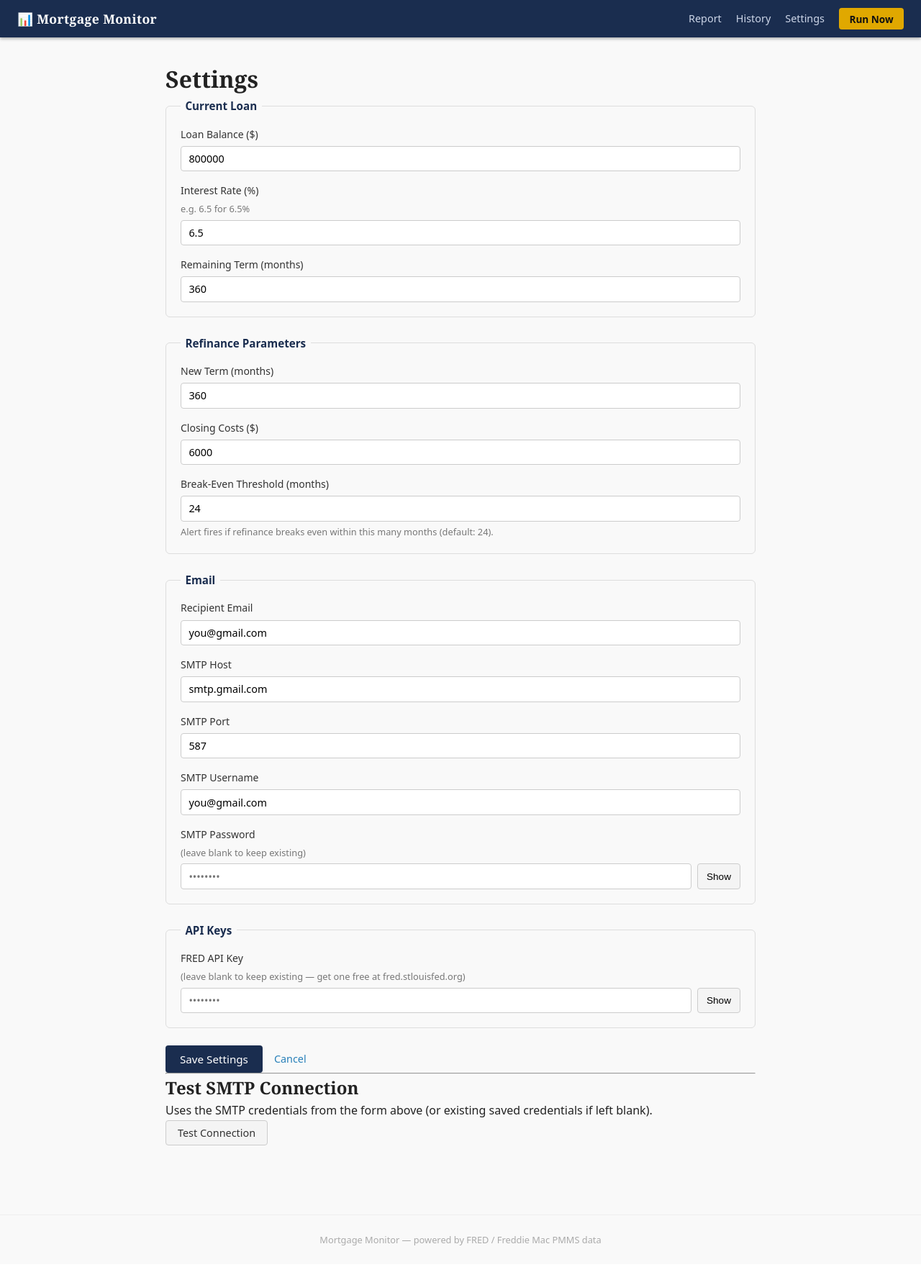
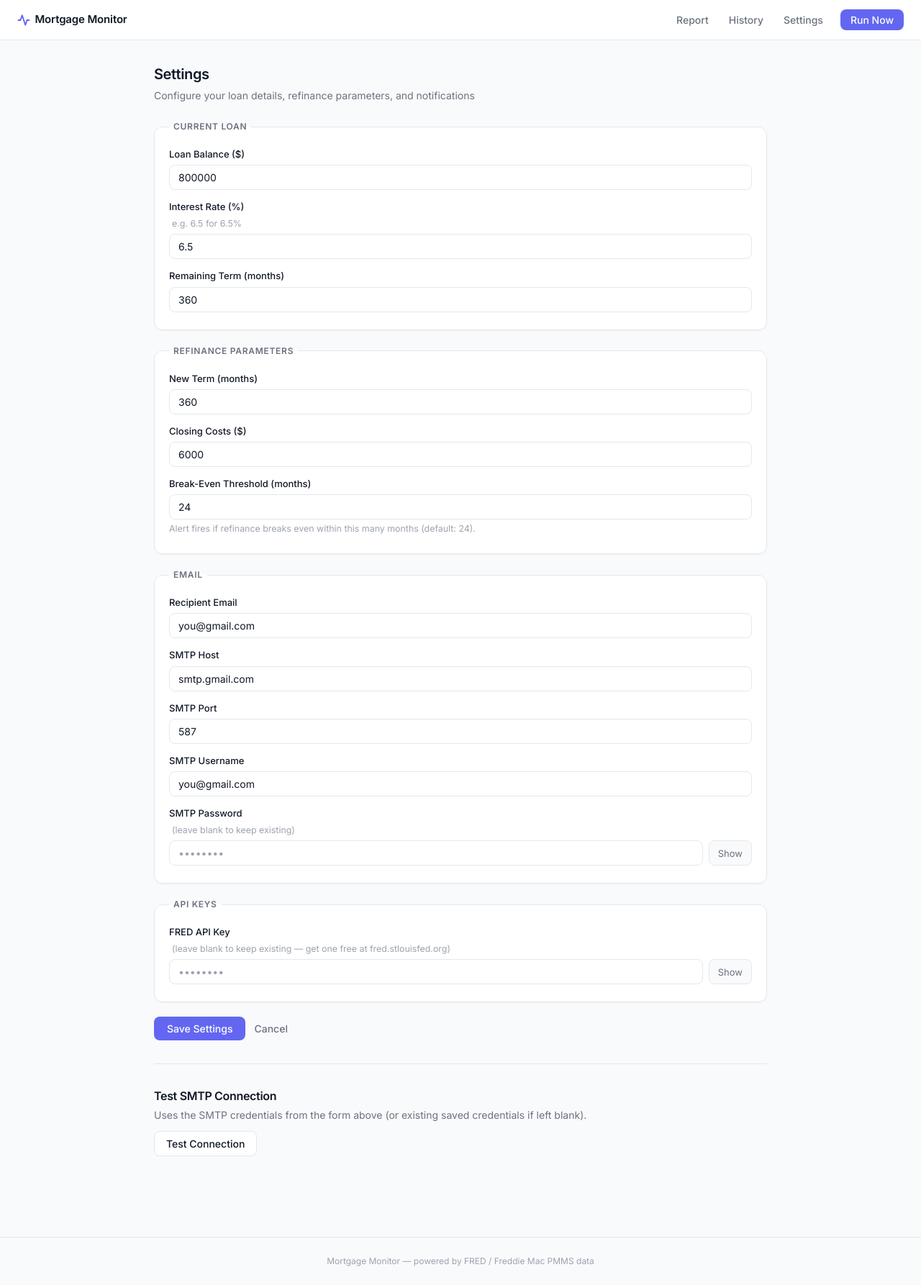
Before and after one commit to denian/mortgage-refinance-watchdog, a FastAPI app: page /settings in a window 1280 px wide. Shown: the whole page at 72% size. Before the commit the page ends 1731 px from the top, so only its background shows below. Run offline with FastAPI, Linux system fonts and the light colour scheme.

Commit message:
Redesign UI with clean SaaS aesthetic
Replaces the serif/navy theme with a modern Inter-based design using
indigo accents, card surfaces, and refined typography inspired by
Linear/Vercel/Stripe. No functionality changes.

Co-Authored-By: Claude Sonnet 4.6 <noreply@anthropic.com>

```diff
--- a/web/static/style.css
+++ b/web/static/style.css
@@ -1,241 +1,397 @@
+@import url('https://fonts.googleapis.com/css2?family=Inter:wght@400;500;600;700&display=swap');
+
 *, *::before, *::after { box-sizing: border-box; margin: 0; padding: 0; }
 
+:root {
+  --bg:         #f9fafb;
+  --surface:    #ffffff;
+  --border:     #e5e7eb;
+  --border-light: #f3f4f6;
+  --text:       #111827;
+  --text-sub:   #6b7280;
+  --text-muted: #9ca3af;
+  --indigo:     #6366f1;
+  --indigo-dark:#4f46e5;
+  --indigo-light:#eef2ff;
+  --green:      #10b981;
+  --green-light:#d1fae5;
+  --amber:      #f59e0b;
+  --amber-light:#fef3c7;
+  --red:        #ef4444;
+  --red-light:  #fee2e2;
+  --shadow-sm:  0 1px 2px rgba(0,0,0,.05);
+  --shadow:     0 1px 3px rgba(0,0,0,.1), 0 1px 2px rgba(0,0,0,.06);
+  --shadow-md:  0 4px 6px -1px rgba(0,0,0,.1), 0 2px 4px -1px rgba(0,0,0,.06);
+  --radius:     8px;
+  --radius-lg:  12px;
+}
+
 body {
-  font-family: Georgia, 'Times New Roman', serif;
-  font-size: 16px;
-  line-height: 1.6;
-  color: #222;
-  background: #f9f9f9;
+  font-family: 'Inter', system-ui, -apple-system, sans-serif;
+  font-size: 14px;
+  line-height: 1.5;
+  color: var(--text);
+  background: var(--bg);
+  -webkit-font-smoothing: antialiased;
 }
+
+a { color: var(--indigo); text-decoration: none; }
+a:hover { text-decoration: underline; }
 
 /* ── Navbar ── */
 .navbar {
   display: flex;
   align-items: center;
   justify-content: space-between;
-  background: #1a2d4f;
-  color: #fff;
+  background: var(--surface);
+  border-bottom: 1px solid var(--border);
   padding: 0 1.5rem;
-  height: 52px;
+  height: 56px;
   position: sticky;
   top: 0;
   z-index: 100;
-  box-shadow: 0 2px 4px rgba(0,0,0,.3);
 }
 .navbar-brand {
-  font-size: 1.1rem;
-  font-weight: bold;
-  color: #fff;
+  font-size: .9375rem;
+  font-weight: 600;
+  color: var(--text);
   text-decoration: none;
-  letter-spacing: .02em;
+  letter-spacing: -.01em;
+  display: flex;
+  align-items: center;
+  gap: .4rem;
 }
+.navbar-brand:hover { text-decoration: none; }
 .navbar-links {
   display: flex;
   align-items: center;
-  gap: 1.25rem;
+  gap: .25rem;
 }
 .navbar-links a {
-  color: #cdd6e8;
+  color: var(--text-sub);
+  font-size: .875rem;
+  font-weight: 500;
+  padding: .375rem .75rem;
+  border-radius: var(--radius);
+  transition: background .15s, color .15s;
   text-decoration: none;
-  font-family: system-ui, sans-serif;
-  font-size: .9rem;
 }
-.navbar-links a:hover { color: #fff; }
+.navbar-links a:hover { background: var(--bg); color: var(--text); text-decoration: none; }
 
 .btn-run {
-  background: #e0a800;
-  color: #111;
+  background: var(--indigo);
+  color: #fff;
   border: none;
-  padding: .35rem .9rem;
-  border-radius: 4px;
+  padding: .4rem .875rem;
+  border-radius: var(--radius);
   cursor: pointer;
-  font-family: system-ui, sans-serif;
-  font-size: .85rem;
-  font-weight: 600;
+  font-family: inherit;
+  font-size: .875rem;
+  font-weight: 500;
+  transition: background .15s, box-shadow .15s;
+  margin-left: .5rem;
 }
-.btn-run:hover { background: #c99400; }
+.btn-run:hover { background: var(--indigo-dark); box-shadow: var(--shadow-md); }
 
 /* ── Flash messages ── */
 .flash {
   padding: .75rem 1.5rem;
-  font-family: system-ui, sans-serif;
-  font-size: .9rem;
-  border-left: 4px solid;
+  font-size: .875rem;
+  font-weight: 500;
+  border-bottom: 1px solid transparent;
+  display: flex;
+  align-items: center;
+  gap: .5rem;
 }
-.flash-info    { background: #e8f4fd; border-color: #2980b9; color: #1a5276; }
-.flash-success { background: #eafaf1; border-color: #27ae60; color: #1e8449; }
-.flash-warning { background: #fef9e7; border-color: #f39c12; color: #9a6700; }
-.flash-error   { background: #fdedec; border-color: #e74c3c; color: #922b21; }
+.flash::before { font-size: 1rem; }
+.flash-info    { background: var(--indigo-light); border-color: #c7d2fe; color: #3730a3; }
+.flash-info::before { content: 'ℹ️'; }
+.flash-success { background: var(--green-light);  border-color: #6ee7b7; color: #065f46; }
+.flash-success::before { content: '✅'; }
+.flash-warning { background: var(--amber-light);  border-color: #fcd34d; color: #92400e; }
+.flash-warning::before { content: '⚠️'; }
+.flash-error   { background: var(--red-light);    border-color: #fca5a5; color: #991b1b; }
+.flash-error::before { content: '❌'; }
 
-/* ── Main layout ── */
+/* ── Layout ── */
 .container {
-  max-width: 860px;
-  margin: 2rem auto;
-  padding: 0 1.25rem 4rem;
+  max-width: 900px;
+  margin: 0 auto;
+  padding: 2rem 1.5rem 5rem;
 }
 
+/* ── Page header ── */
+.page-header {
+  margin-bottom: 1.5rem;
+}
+.page-header h1 {
+  font-size: 1.25rem;
+  font-weight: 600;
+  letter-spacing: -.02em;
+  color: var(--text);
+}
+.page-header p {
+  color: var(--text-sub);
+  font-size: .875rem;
+  margin-top: .25rem;
+}
+
+/* ── Cards ── */
+.card {
+  background: var(--surface);
+  border: 1px solid var(--border);
+  border-radius: var(--radius-lg);
+  box-shadow: var(--shadow-sm);
+}
+.card-header {
+  padding: 1rem 1.25rem;
+  border-bottom: 1px solid var(--border-light);
+  display: flex;
+  align-items: center;
+  justify-content: space-between;
+}
+.card-header h2 {
+  font-size: .9375rem;
+  font-weight: 600;
+  color: var(--text);
+}
+.card-body { padding: 1.25rem; }
+
 /* ── Report article (rendered Markdown) ── */
-.report h1 { font-size: 1.6rem; border-bottom: 2px solid #333; padding-bottom: .4rem; margin-bottom: 1rem; }
-.report h2 { font-size: 1.25rem; border-bottom: 1px solid #ccc; padding-bottom: .25rem; margin: 1.75rem 0 .75rem; }
-.report h3 { font-size: 1.1rem; margin: 1.25rem 0 .5rem; }
-.report p  { margin-bottom: .75rem; }
+.report .card-body { padding: 1.5rem 1.75rem; }
+
+.report h1 {
+  font-size: 1.25rem;
+  font-weight: 700;
+  letter-spacing: -.02em;
+  color: var(--text);
+  padding-bottom: .75rem;
+  border-bottom: 1px solid var(--border);
+  margin-bottom: 1.25rem;
+}
+.report h2 {
+  font-size: 1rem;
+  font-weight: 600;
+  color: var(--text);
+  margin: 1.75rem 0 .75rem;
+  padding-bottom: .4rem;
+  border-bottom: 1px solid var(--border-light);
+}
+.report h3 {
+  font-size: .9375rem;
+  font-weight: 600;
+  color: var(--text);
+  margin: 1.25rem 0 .5rem;
+}
+.report p { color: var(--text-sub); margin-bottom: .75rem; line-height: 1.65; }
+.report strong { color: var(--text); }
+.report hr { border: none; border-top: 1px solid var(--border); margin: 1.5rem 0; }
+
 .report pre {
-  background: #f4f4f4;
-  border: 1px solid #ddd;
-  border-radius: 4px;
-  padding: .9rem 1rem;
+  background: var(--bg);
+  border: 1px solid var(--border);
+  border-radius: var(--radius);
+  padding: 1rem 1.125rem;
   overflow-x: auto;
-  font-size: .85rem;
-  line-height: 1.5;
+  font-size: .8125rem;
+  line-height: 1.6;
+  margin: .75rem 0;
 }
-.report code { font-family: 'Courier New', monospace; font-size: .9em; }
-.report hr { border: none; border-top: 1px solid #ddd; margin: 1.5rem 0; }
+.report code {
+  font-family: 'JetBrains Mono', 'Fira Code', 'Courier New', monospace;
+  font-size: .875em;
+}
+
+/* ── Recommendation block ── */
+.report h3:has(+ p) { }
+.report h2 + h3 { margin-top: .5rem; }
 
 /* ── Tables ── */
 table {
   width: 100%;
   border-collapse: collapse;
-  margin: 1rem 0;
-  font-family: system-ui, sans-serif;
-  font-size: .9rem;
+  font-size: .875rem;
 }
-th, td {
-  border: 1px solid #ddd;
-  padding: .5rem .75rem;
+thead tr { border-bottom: 1px solid var(--border); }
+th {
+  padding: .625rem .875rem;
   text-align: left;
+  font-size: .75rem;
+  font-weight: 600;
+  text-transform: uppercase;
+  letter-spacing: .05em;
+  color: var(--text-sub);
 }
-th { background: #eef1f5; font-weight: 600; }
-tr:nth-child(even) td { background: #fafafa; }
-tr:hover td { background: #f0f4fb; }
+td {
+  padding: .625rem .875rem;
+  color: var(--text);
+  border-bottom: 1px solid var(--border-light);
+}
+tbody tr:last-child td { border-bottom: none; }
+tbody tr:hover td { background: var(--bg); }
+.report table { border: 1px solid var(--border); border-radius: var(--radius); overflow: hidden; }
+.report thead { background: var(--bg); }
 
 /* ── Badges ── */
 .badge {
-  display: inline-block;
-  padding: .15rem .5rem;
-  border-radius: 3px;
-  font-family: system-ui, sans-serif;
-  font-size: .8rem;
+  display: inline-flex;
+  align-items: center;
+  gap: .25rem;
+  padding: .2rem .55rem;
+  border-radius: 999px;
+  font-size: .75rem;
   font-weight: 600;
 }
-.badge-alert { background: #d5f5e3; color: #1e6e3a; }
-.badge-wait  { background: #fef9e7; color: #9a6700; }
+.badge-alert { background: var(--green-light); color: #065f46; }
+.badge-wait  { background: var(--amber-light); color: #92400e; }
 
 /* ── Recent reports section ── */
-.recent-reports { margin-top: 2.5rem; }
-.recent-reports h3 {
-  font-size: 1rem;
-  font-family: system-ui, sans-serif;
+.recent-reports { margin-top: 1.5rem; }
+.recent-reports-header {
+  display: flex;
+  align-items: center;
+  justify-content: space-between;
+  margin-bottom: .75rem;
+}
+.recent-reports-header h3 {
+  font-size: .75rem;
+  font-weight: 600;
   text-transform: uppercase;
-  letter-spacing: .05em;
-  color: #555;
-  margin-bottom: .5rem;
+  letter-spacing: .06em;
+  color: var(--text-muted);
 }
-.recent-reports a { font-family: system-ui, sans-serif; font-size: .85rem; }
+.recent-reports-header a { font-size: .8125rem; }
 
 /* ── Empty state ── */
 .empty-state {
   text-align: center;
   padding: 4rem 2rem;
-  color: #666;
+  color: var(--text-sub);
 }
-.empty-state h2 { font-size: 1.4rem; margin-bottom: .75rem; }
+.empty-state h2 { font-size: 1.125rem; font-weight: 600; color: var(--text); margin-bottom: .5rem; }
+.empty-state p  { font-size: .9rem; margin-bottom: 1.25rem; }
 
 /* ── Settings form ── */
-.settings-form {
-  font-family: system-ui, sans-serif;
-}
+.settings-form { }
+
 fieldset {
-  border: 1px solid #ddd;
-  border-radius: 6px;
-  padding: 1rem 1.25rem 1.25rem;
-  margin-bottom: 1.5rem;
+  border: 1px solid var(--border);
+  border-radius: var(--radius-lg);
+  padding: 1.25rem 1.25rem 1.5rem;
+  margin-bottom: 1.25rem;
+  background: var(--surface);
+  box-shadow: var(--shadow-sm);
 }
 legend {
+  font-size: .75rem;
   font-weight: 600;
-  font-size: .95rem;
-  padding: 0 .4rem;
-  color: #1a2d4f;
+  text-transform: uppercase;
+  letter-spacing: .06em;
+  color: var(--text-sub);
+  padding: 0 .375rem;
 }
-.form-group { margin-bottom: 1rem; }
+.form-group { margin-bottom: .875rem; }
 .form-group:last-child { margin-bottom: 0; }
 label {
   display: block;
-  font-size: .875rem;
+  font-size: .8125rem;
   font-weight: 500;
+  color: var(--text);
   margin-bottom: .3rem;
-  color: #333;
 }
-label small { color: #777; font-weight: 400; }
+label small { color: var(--text-muted); font-weight: 400; margin-left: .25rem; }
+
 input[type="text"],
 input[type="email"],
 input[type="number"],
 input[type="password"] {
   width: 100%;
-  padding: .45rem .65rem;
-  border: 1px solid #ccc;
-  border-radius: 4px;
-  font-size: .9rem;
-  font-family: system-ui, sans-serif;
-  background: #fff;
+  padding: .5rem .75rem;
+  border: 1px solid var(--border);
+  border-radius: var(--radius);
+  font-size: .875rem;
+  font-family: inherit;
+  color: var(--text);
+  background: var(--surface);
+  transition: border-color .15s, box-shadow .15s;
+  outline: none;
 }
-input:focus { outline: 2px solid #2980b9; border-color: #2980b9; }
-.form-group small { display: block; color: #777; font-size: .8rem; margin-top: .25rem; }
+input:focus {
+  border-color: var(--indigo);
+  box-shadow: 0 0 0 3px rgba(99,102,241,.15);
+}
+input::placeholder { color: var(--text-muted); }
+.form-group small { display: block; color: var(--text-muted); font-size: .775rem; margin-top: .25rem; }
 
 .password-wrap { display: flex; gap: .5rem; }
 .password-wrap input { flex: 1; }
+
 .btn-toggle-pw {
-  padding: .4rem .75rem;
-  border: 1px solid #ccc;
-  border-radius: 4px;
-  background: #f4f4f4;
+  padding: .5rem .75rem;
+  border: 1px solid var(--border);
+  border-radius: var(--radius);
+  background: var(--bg);
+  color: var(--text-sub);
   cursor: pointer;
-  font-size: .85rem;
+  font-size: .8125rem;
+  font-family: inherit;
   white-space: nowrap;
+  transition: background .15s;
 }
-.btn-toggle-pw:hover { background: #e8e8e8; }
+.btn-toggle-pw:hover { background: var(--border-light); }
 
-.form-actions { display: flex; align-items: center; gap: 1rem; margin-top: .5rem; }
+.form-actions { display: flex; align-items: center; gap: .75rem; margin-top: .25rem; }
+
 .btn-primary {
-  background: #1a2d4f;
+  background: var(--indigo);
   color: #fff;
   border: none;
-  padding: .55rem 1.25rem;
-  border-radius: 4px;
+  padding: .5rem 1.125rem;
+  border-radius: var(--radius);
   cursor: pointer;
-  font-size: .95rem;
-  font-family: system-ui, sans-serif;
+  font-size: .875rem;
+  font-family: inherit;
+  font-weight: 500;
+  transition: background .15s, box-shadow .15s;
 }
-.btn-primary:hover { background: #243d6a; }
+.btn-primary:hover { background: var(--indigo-dark); box-shadow: var(--shadow-md); }
+
 .btn-secondary {
-  background: #f4f4f4;
-  color: #333;
-  border: 1px solid #ccc;
-  padding: .45rem 1rem;
-  border-radius: 4px;
+  background: var(--surface);
+  color: var(--text);
+  border: 1px solid var(--border);
+  padding: .5rem 1rem;
+  border-radius: var(--radius);
   cursor: pointer;
-  font-size: .9rem;
-  font-family: system-ui, sans-serif;
+  font-size: .875rem;
+  font-family: inherit;
+  font-weight: 500;
+  transition: background .15s;
 }
-.btn-secondary:hover { background: #e8e8e8; }
-.btn-link { color: #2980b9; text-decoration: none; font-size: .9rem; }
-.btn-link:hover { text-decoration: underline; }
+.btn-secondary:hover { background: var(--bg); }
+
+.btn-link { color: var(--text-sub); font-size: .875rem; font-weight: 500; }
+.btn-link:hover { color: var(--text); text-decoration: none; }
+
+/* ── Divider ── */
+hr { border: none; border-top: 1px solid var(--border); margin: 2rem 0; }
 
 /* ── Footer ── */
 footer {
   text-align: center;
-  font-family: system-ui, sans-serif;
-  font-size: .8rem;
-  color: #aaa;
+  font-size: .75rem;
+  color: var(--text-muted);
   padding: 1.5rem;
-  border-top: 1px solid #eee;
+  border-top: 1px solid var(--border);
   margin-top: 2rem;
 }
 
 /* ── Responsive ── */
-@media (max-width: 600px) {
-  .navbar { flex-direction: column; height: auto; padding: .75rem 1rem; gap: .5rem; }
-  .navbar-links { flex-wrap: wrap; justify-content: center; }
-  .container { padding: 0 .75rem 3rem; }
+@media (max-width: 640px) {
+  .navbar { padding: 0 1rem; }
+  .navbar-links a { padding: .375rem .5rem; }
+  .container { padding: 1.25rem 1rem 4rem; }
   .password-wrap { flex-direction: column; }
-  .form-actions { flex-direction: column; align-items: flex-start; }
+  .form-actions { flex-direction: column; align-items: stretch; }
+  .btn-primary, .btn-secondary { text-align: center; }
 }
--- a/web/templates/base.html
+++ b/web/templates/base.html
@@ -8,7 +8,10 @@
 </head>
 <body>
   <nav class="navbar">
-    <a class="navbar-brand" href="/">📊 Mortgage Monitor</a>
+    <a class="navbar-brand" href="/">
+      <svg width="18" height="18" viewBox="0 0 24 24" fill="none" stroke="currentColor" stroke-width="2.5" stroke-linecap="round" stroke-linejoin="round" style="color:var(--indigo)"><polyline points="22 12 18 12 15 21 9 3 6 12 2 12"/></svg>
+      Mortgage Monitor
+    </a>
     <div class="navbar-links">
       <a href="/">Report</a>
       <a href="/reports">History</a>
--- a/web/templates/settings.html
+++ b/web/templates/settings.html
@@ -1,7 +1,10 @@
 {% extends "base.html" %}
 {% block content %}
 
-<h1>Settings</h1>
+<div class="page-header">
+  <h1>Settings</h1>
+  <p>Configure your loan details, refinance parameters, and notifications</p>
+</div>
 
 <form method="POST" action="/settings" class="settings-form">
 
@@ -82,7 +85,7 @@
     <legend>API Keys</legend>
     <div class="form-group">
       <label for="fred_api_key">
-        FRED API Key <small>(leave blank to keep existing — get one free at fred.stlouisfed.org)</small>
+        FRED API Key <small>(leave blank to keep existing &mdash; get one free at fred.stlouisfed.org)</small>
       </label>
       <div class="password-wrap">
         <input type="password" id="fred_api_key" name="fred_api_key"
@@ -101,9 +104,11 @@
 
 <hr>
 
-<h2>Test SMTP Connection</h2>
+<div class="page-header" style="margin-bottom:.75rem">
+  <h1 style="font-size:1rem">Test SMTP Connection</h1>
+  <p>Uses the SMTP credentials from the form above (or existing saved credentials if left blank).</p>
+</div>
 <form method="POST" action="/test-smtp" class="settings-form">
-  <p>Uses the SMTP credentials from the form above (or existing saved credentials if left blank).</p>
   <input type="hidden" name="smtp_host" value="{{ cfg.email.smtp_host }}">
   <input type="hidden" name="smtp_port" value="{{ cfg.email.smtp_port }}">
   <input type="hidden" name="smtp_user" value="{{ cfg.email.smtp_user }}">
```
Also changed, not shown: web/templates/index.html (+11 -5 lines), web/templates/reports_list.html (+11 -3 lines).
